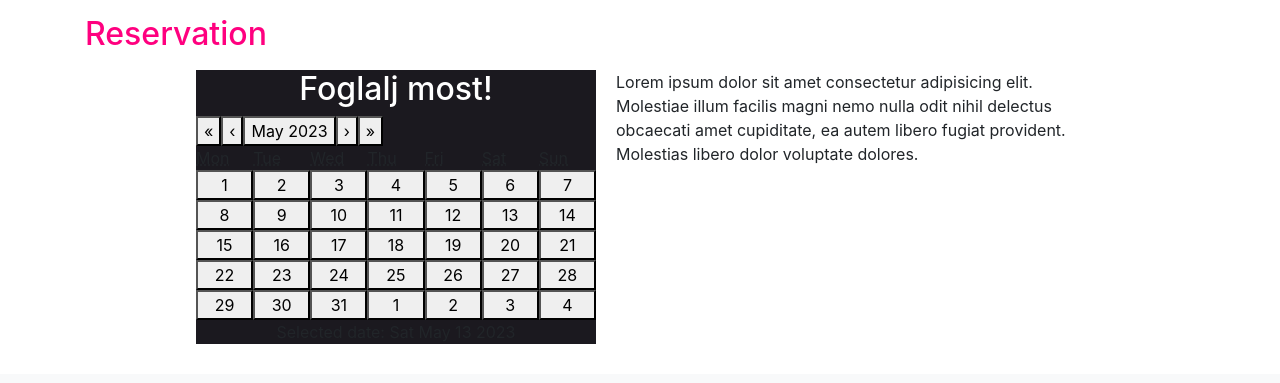
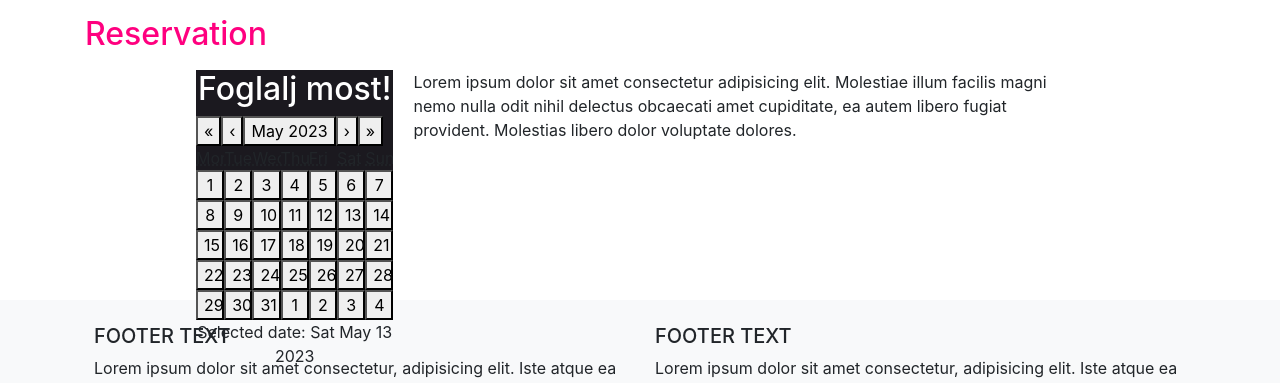
Before and after one commit to Viserya11/selfieflash, a React (Create React App) app: page / in a window 1280 px wide. Shown: the part 1350-1733 px from the top of the page. Built offline with nearby package versions, Linux system fonts and the light colour scheme.

Commit message:
Update style.css

```diff
--- a/src/style.css
+++ b/src/style.css
@@ -65,10 +65,8 @@ position: relative;
 }
 
 .calendar {
-  min-width: 400px;
-  min-height: 200px;
-  max-width: 400px;
-  max-height: 350px;
+  width: 400px;
+  height: 200px;
   background-color: #1b191f;
 }
 
```
